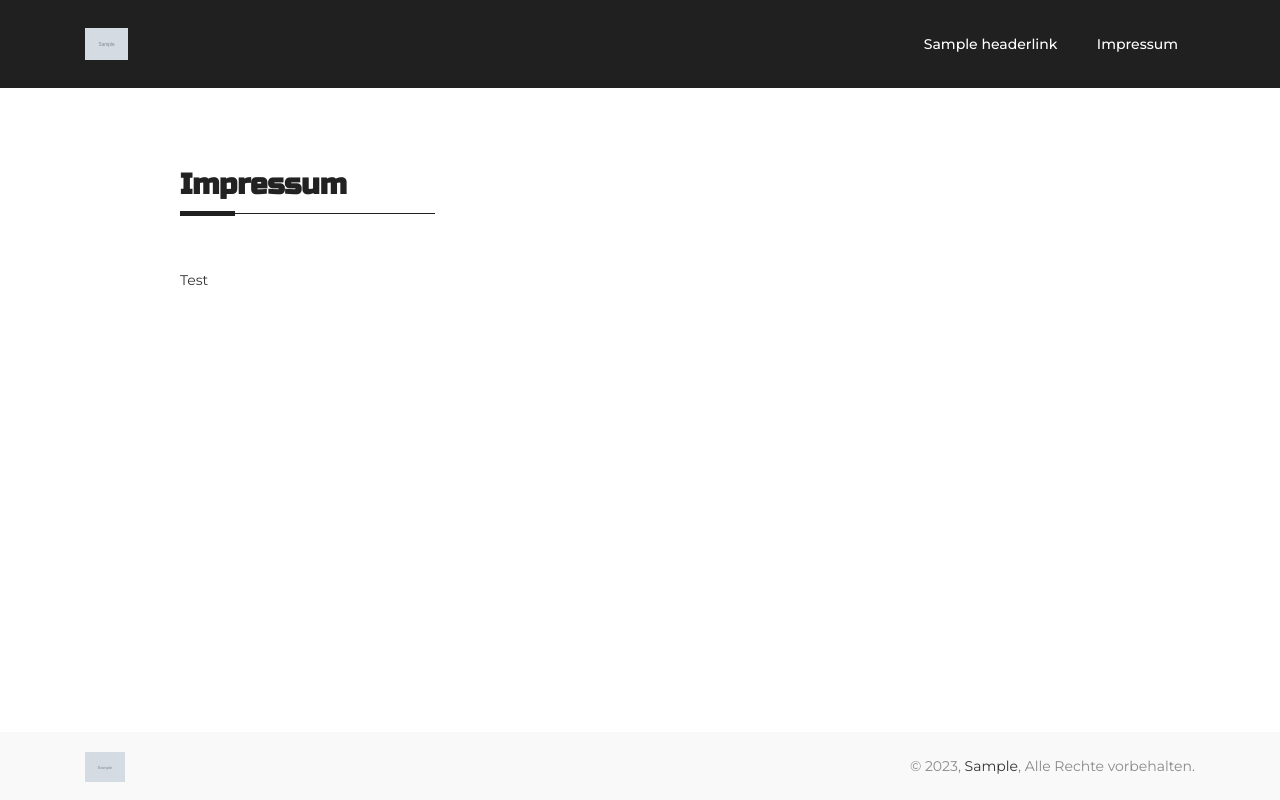
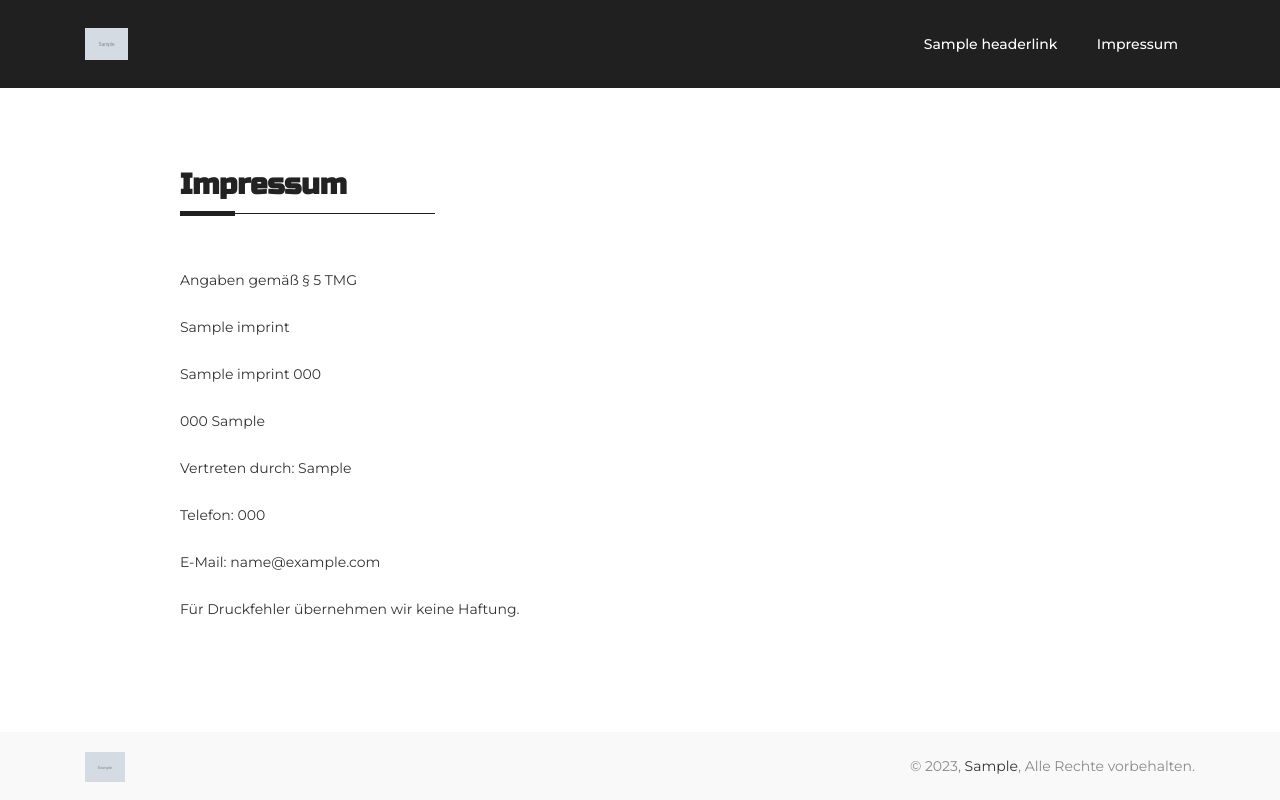
Before and after one commit to Maxzimmerman/portfolio_johanna, a Django app: page /impressum in a window 1280 px wide. Run offline with Django 4.2, Linux system fonts and the light colour scheme; tables that the repository leaves empty hold one stand-in row (values such as "Sample post"); grey boxes marked "Sample" are stand-in pictures; parts of the project's set-up code (start-up, migrations or seed data) failed here and were passed over; some libraries are stand-ins or nearby versions.

Commit message:
added page

```diff
--- a/portfolio/admin.py
+++ b/portfolio/admin.py
@@ -1,7 +1,8 @@
 from django.contrib import admin
 from .models import (Home, Header, HeaderLinks, SocialIcons,
                      AboutUs, Service, Contact, Form,
-                     SocialIconsContact, Footer, TextSection)
+                     SocialIconsContact, Footer, TextSection,
+                     Imprint)
 
 # Register your models here.
 
@@ -16,3 +17,4 @@ admin.site.register(Form)
 admin.site.register(SocialIconsContact)
 admin.site.register(Footer)
 admin.site.register(TextSection)
+admin.site.register(Imprint)
--- a/portfolio/models.py
+++ b/portfolio/models.py
@@ -112,3 +112,15 @@ class Footer(models.Model):
 class TextSection(models.Model):
     header = models.CharField("Überschrift", max_length=40)
     text = models.TextField("Text")
+
+
+class Imprint(models.Model):
+    company_name = models.CharField("Firmenname", max_length=50)
+    owner_name = models.CharField("Name der Geschäftsführerin", max_length=60)
+    street_name = models.CharField("Straße", max_length=100)
+    house_number = models.CharField("Hausnummer", max_length=10)
+    postel_code = models.CharField("Postleitzahl", max_length=6)
+    city = models.CharField("Stadt", max_length=40, default="Frankfurt")
+    represented_by = models.CharField("Vertreten durch", max_length=60)
+    phone = models.CharField("Telefonnummer", max_length=20)
+    email = models.CharField("E-Mail", max_length=30)
--- a/portfolio/templates/portfolio/impressum.html
+++ b/portfolio/templates/portfolio/impressum.html
@@ -13,9 +13,21 @@
             <div class="section-title">
               <h2 class="txt2_is_show">Impressum</h2>
             </div>
-            <p class=""><span class="">Test</span>
+            <p class=""><span class="">Angaben gemäß § 5 TMG </span>
             </p>
-            <p class=""><span class=""></span>
+            <p class=""><span class="">{{ imprint.company_name }}</span>
+            </p>
+            <p class=""><span class="">{{ imprint.street_name }} {{ imprint.house_number }}</span>
+            </p>
+            <p class=""><span class="">{{ imprint.postel_code }} {{ imprint.city }}</span>
+            </p>
+            <p class=""><span class="">Vertreten durch: {{ imprint.represented_by }}</span>
+            </p>
+            <p class=""><span class="">Telefon: {{ imprint.phone }}</span>
+            </p>
+            <p class=""><span class="">E-Mail: {{ imprint.email }}</span>
+            </p>
+            <p class=""><span class="">Für Druckfehler übernehmen wir keine Haftung.</span>
             </p>
           </div>
         </div>
--- a/portfolio/views.py
+++ b/portfolio/views.py
@@ -2,7 +2,8 @@ from django.shortcuts import render, reverse, get_object_or_404
 from django.views import View
 from .models import (Home, Header, HeaderLinks,
                      Service, AboutUs, SocialIcons,
-                     Contact, Footer, TextSection)
+                     Contact, Footer, TextSection,
+                     Imprint)
 from django.views.generic import ListView, DetailView
 from .forms import ContactForm
 
@@ -55,17 +56,14 @@ class ServiceDetailView(DetailView):
 class Impressum(View):
     def get(self, request, *args, **kwargs):
         try:
-            home = Home.objects.first()
             headers = Header.objects.prefetch_related('links')
-            services = Service.objects.all()
-            abouts = AboutUs.objects.prefetch_related('icons')
-            contact = Contact.objects.prefetch_related('icons', 'forms')
-            text = TextSection.objects.first()
             footer = Footer.objects.first()
+            imprint = Imprint.objects.first()
 
             context = {
                        "headers": headers,
                        "footer": footer,
+                       "imprint": imprint
                        }
 
             return render(request, "portfolio/impressum.html", context)
```
Also changed, not shown: portfolio/migrations/0011_imprint.py (added), portfolio/migrations/0012_imprint_city.py (added).
